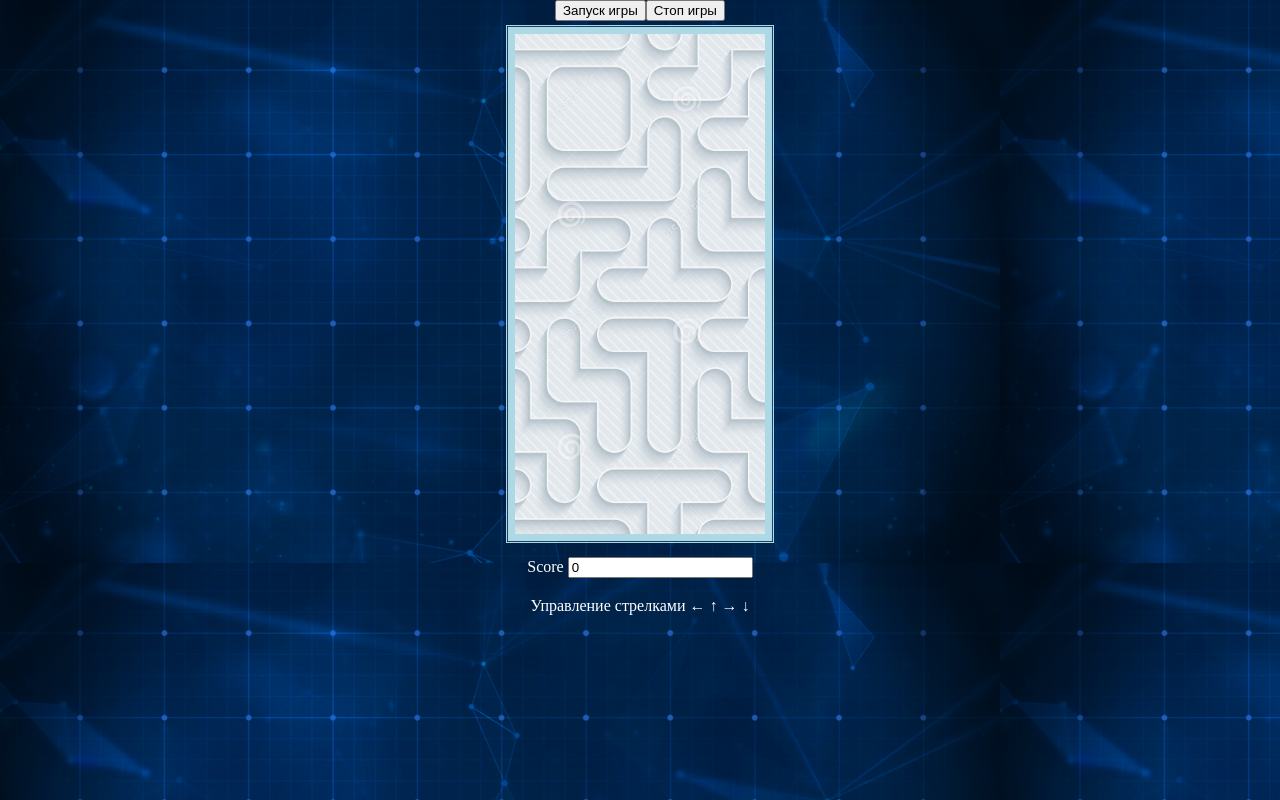
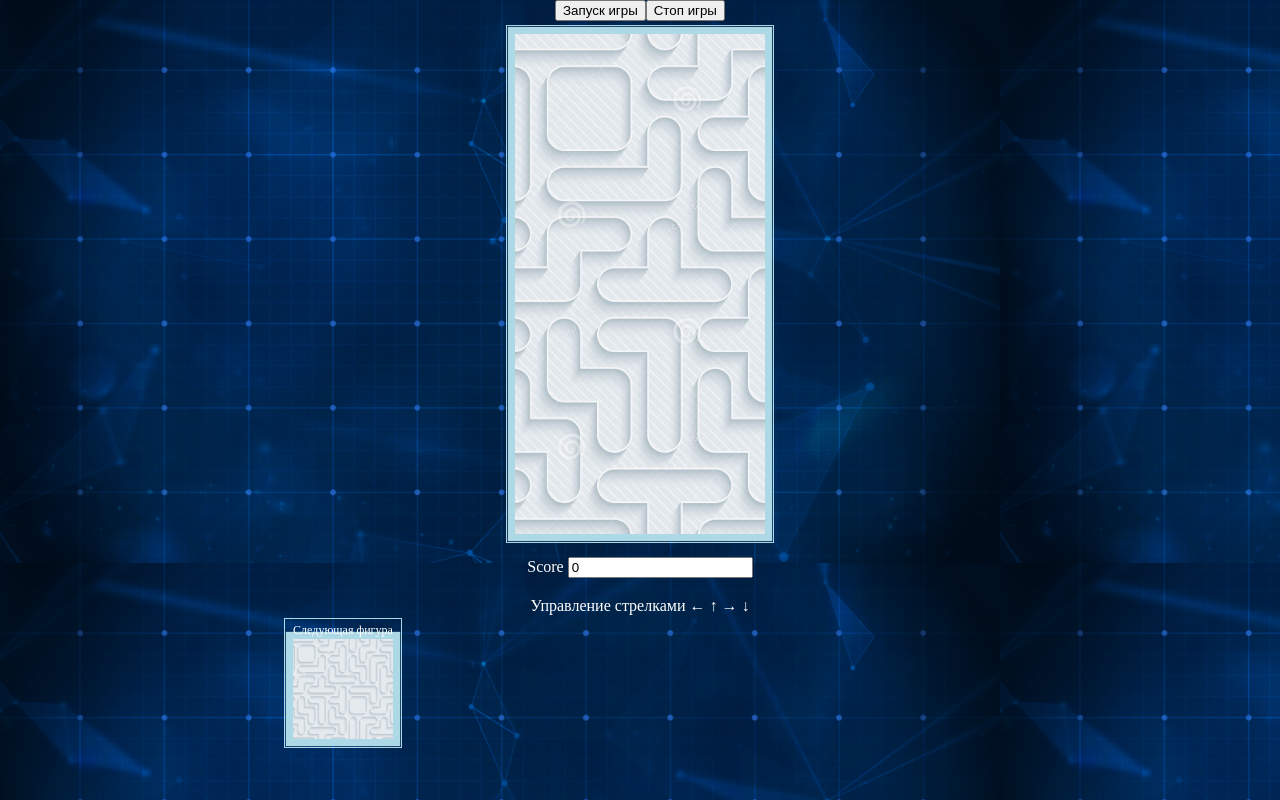
Before and after one commit to IGrock88/BackboneTetris, a plain HTML site: page index.html in a window 1280 px wide. Drawn offline with Linux system fonts and the light colour scheme.

Commit message:
added temp figure block

```diff
--- a/app.js
+++ b/app.js
@@ -85,9 +85,22 @@ $(function () {
                 }
                 table.append(row);
             }
+
+            let tmpFigureTable = $('<table class="tmpFigure gameField"><caption>Следующая фигура</caption></table>');
+
+            for (let y = 0; y < 4; y++){
+                let row = $('<tr/>');
+                for (let x = 0; x < 4; x++){
+                    row.append($('<td/>', {
+                        class: 'tmpCell',
+                        'data-coord': x + '-' + y
+                    }));
+                }
+                tmpFigureTable.append(row);
+            }
             root.append($('<button id="start">Запуск игры</button>'), $('<button id="stop">Стоп игры</button>'), table,
                 $('<label for="score">Score </label><input type="number" id="score" value="0" readonly/>'),
-                '<h3 id="info">Управление стрелками &#8592 &#8593 &#8594 &#8595</h3>');
+                '<h3 id="info">Управление стрелками &#8592 &#8593 &#8594 &#8595</h3>', tmpFigureTable);
         },
         startGame: function () {
             this.score = 0;
@@ -230,8 +243,6 @@ $(function () {
 
             }
             if (countDeleteLines !== 0) {
-                console.log(numberDeleteLine);
-                console.log(countDeleteLines);
                 this.droppedFigures.forEach(function (unit) {
                     if (unit.get('coordY') <= numberDeleteLine) {
                         unit.set({coordY: unit.get('coordY') + countDeleteLines});
@@ -253,12 +264,12 @@ $(function () {
         render: function () {
             $('.cell').removeClass(FIGURE_LETTERS + 'figure ');
             this.currentFigure.forEach(function (figureUnit) {
-                let el = $('[data-coord="' + figureUnit.get('coordX') + '-' + figureUnit.get('coordY') + '"]');
+                let el = $('.cell[data-coord="' + figureUnit.get('coordX') + '-' + figureUnit.get('coordY') + '"]');
                 el.addClass(figureUnit.get('type') + ' figure');
             });
             if (this.droppedFigures != null) {
                 this.droppedFigures.forEach(function (figureUnit) {
-                    let el = $('[data-coord="' + figureUnit.get('coordX') + '-' + figureUnit.get('coordY') + '"]');
+                    let el = $('.cell[data-coord="' + figureUnit.get('coordX') + '-' + figureUnit.get('coordY') + '"]');
                     el.addClass(figureUnit.get('type') + ' figure');
                 });
             }
--- a/css/main.css
+++ b/css/main.css
@@ -17,6 +17,7 @@ table {
     margin: 0 auto;
     width: 700px;
     text-align: center;
+    position: relative;
 
 }
 
@@ -24,6 +25,10 @@ table {
     background-image: url('../img/tetris-background-tetris-2005949861.jpg');
     background-size: cover;
 
+}
+
+.tmpFigure{
+    position: absolute;
 }
 
 label{
@@ -35,7 +40,7 @@ label{
     color: white;
 }
 
-.cell{
+.cell, .tmpCell{
     width: 25px;
     height: 25px;
     /*border: 1px dotted rgba(0, 0, 0, 0.2);*/
@@ -82,3 +87,8 @@ label{
 #score{
     margin: 10px auto;
 }
+
+caption{
+    color: white;
+    font-size: 12px;
+}
```
